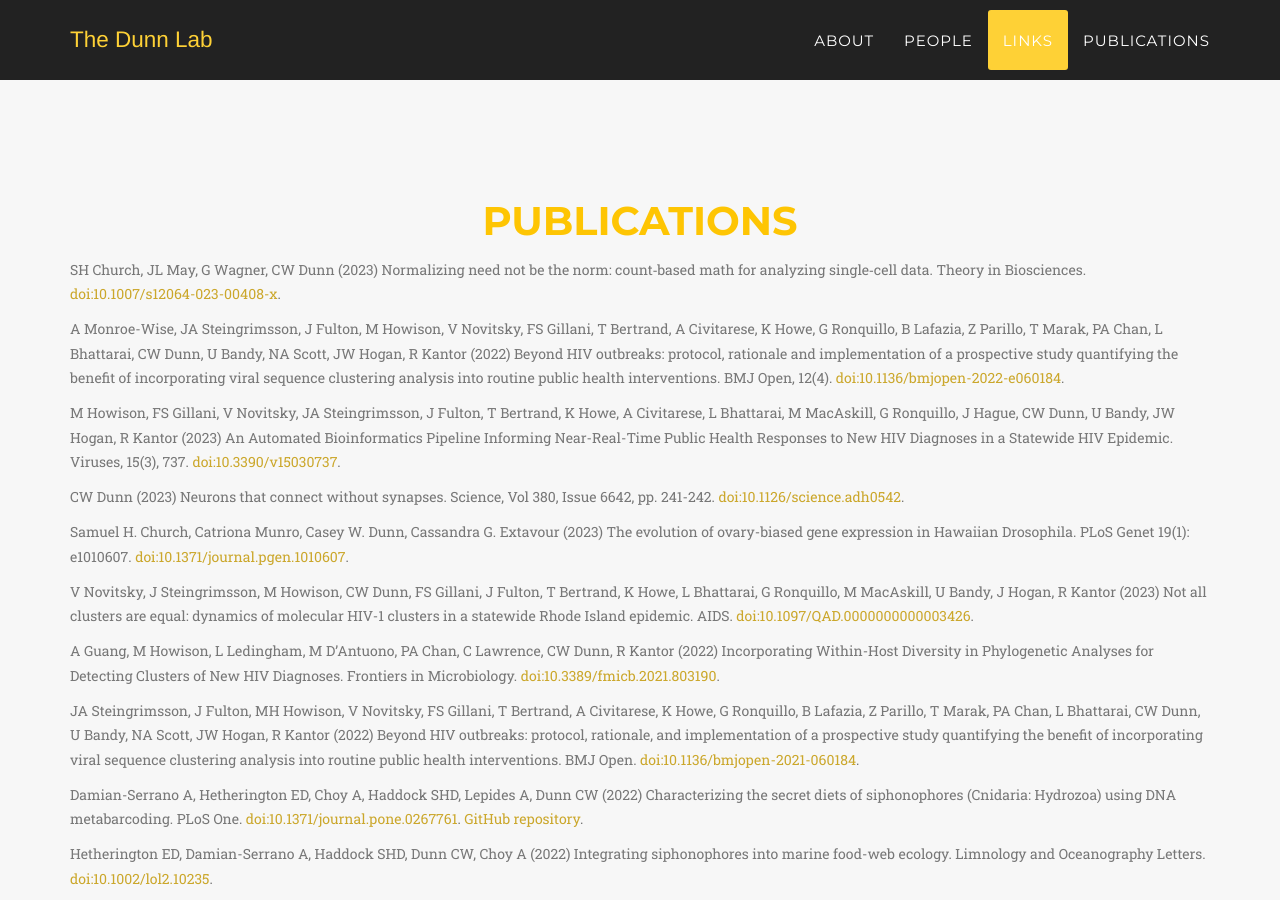
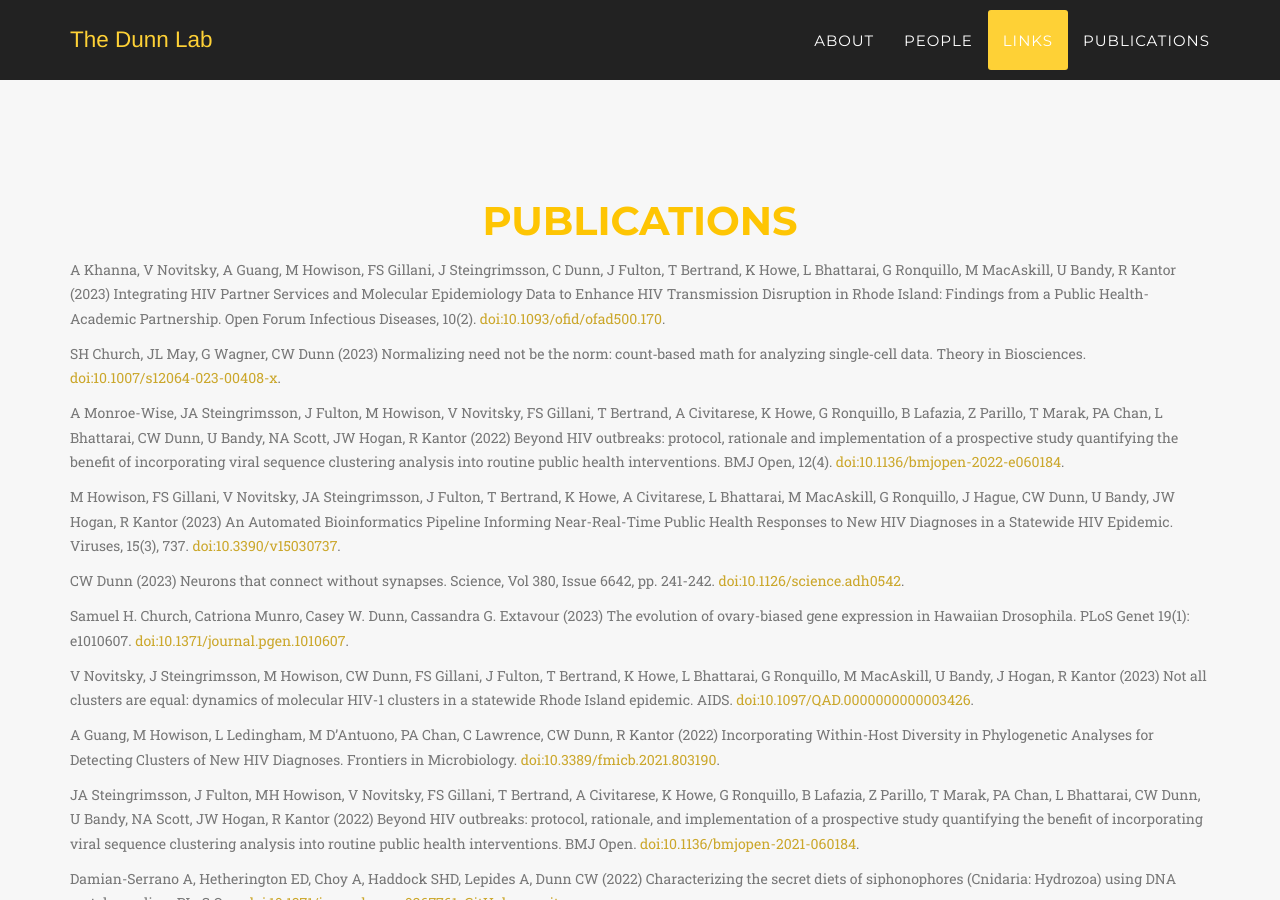
Before and after one commit to caseywdunn/caseywdunn.github.io, a Jekyll site: the page built from index.html, in a window 1280 px wide and 900 px high, scrolled down 10597 px. Built offline with Jekyll 4.4.1, drawn with Linux system fonts in a browser that asks for light colours; some web fonts are replaced.

Commit message:
added a paper

```diff
--- a/_includes/publications.html
+++ b/_includes/publications.html
@@ -6,6 +6,10 @@
                     <h2 class="section-heading">Publications</h2>
                 </div>
             </div>
+
+<div class="box"><div class="box-title"></div><div class="box-body">
+<p class="text-muted"> A Khanna, V Novitsky, A Guang, M Howison, FS Gillani, J Steingrimsson, C Dunn, J Fulton, T Bertrand, K Howe, L Bhattarai, G Ronquillo, M MacAskill, U Bandy, R Kantor (2023) Integrating HIV Partner Services and Molecular Epidemiology Data to Enhance HIV Transmission Disruption in Rhode Island: Findings from a Public Health-Academic Partnership. Open Forum Infectious Diseases, 10(2). <a href="https://doi.org/10.1093/ofid/ofad500.170">doi:10.1093/ofid/ofad500.170</a>.</p>
+</div><div class="box-footer"> </div></div>
 
 <div class="box"><div class="box-title"></div><div class="box-body">
 <p class="text-muted"> SH Church, JL May, G Wagner, CW Dunn (2023) Normalizing need not be the norm: count‑based math for analyzing single‑cell data. Theory in Biosciences. <a href="https://doi.org/10.1007/s12064-023-00408-x">doi:10.1007/s12064-023-00408-x</a>.</p>
```
